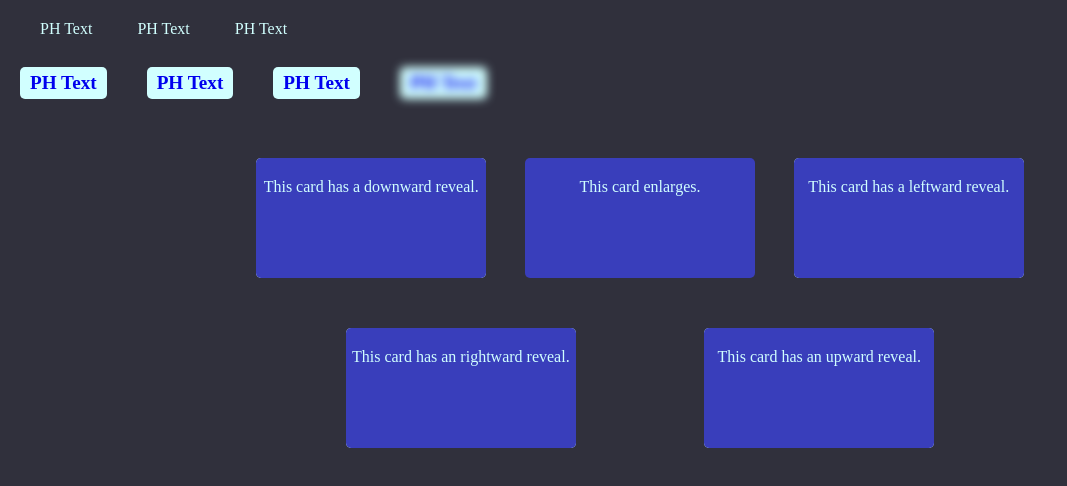
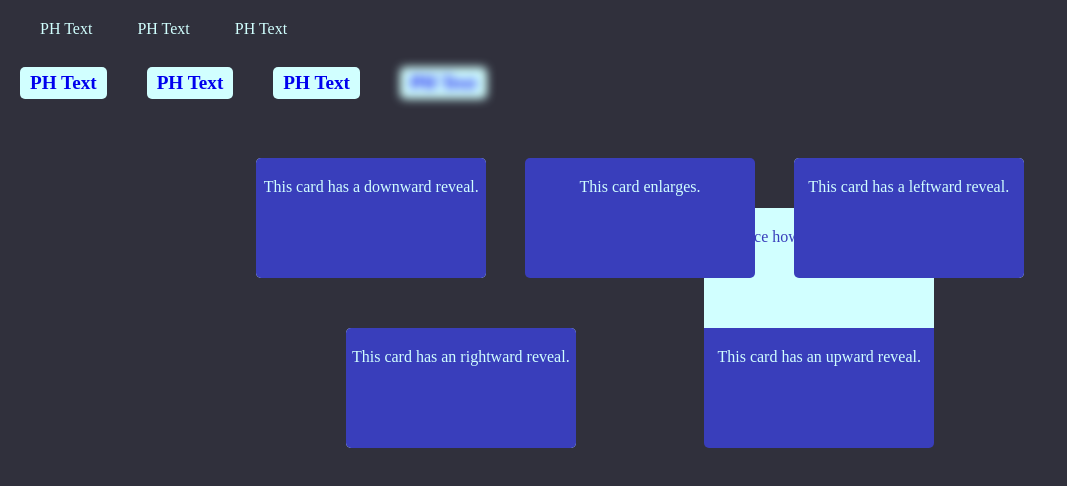
Before and after one commit to MichaelGeel/Hover_Effects, a plain HTML site: page index.html in a window 1280 px wide. In both pictures the pointer is over the element "This card has an upward reveal.". Shown: the whole page, without its empty margins (0-1067 px from the left). Drawn offline with Linux system fonts and the light colour scheme.

Commit message:
Added the hover effect to item 5.

```diff
--- a/styles.css
+++ b/styles.css
@@ -156,3 +156,14 @@ li {
     border-top-left-radius: 0;
     border-top-right-radius: 0;
 }
+
+.item5:hover {
+    border-top-left-radius: 0;
+    border-top-right-radius: 0;
+}
+
+.item5:hover::after {
+    top: -100%;
+    border-bottom-left-radius: 0;
+    border-bottom-right-radius: 0;
+}
```
